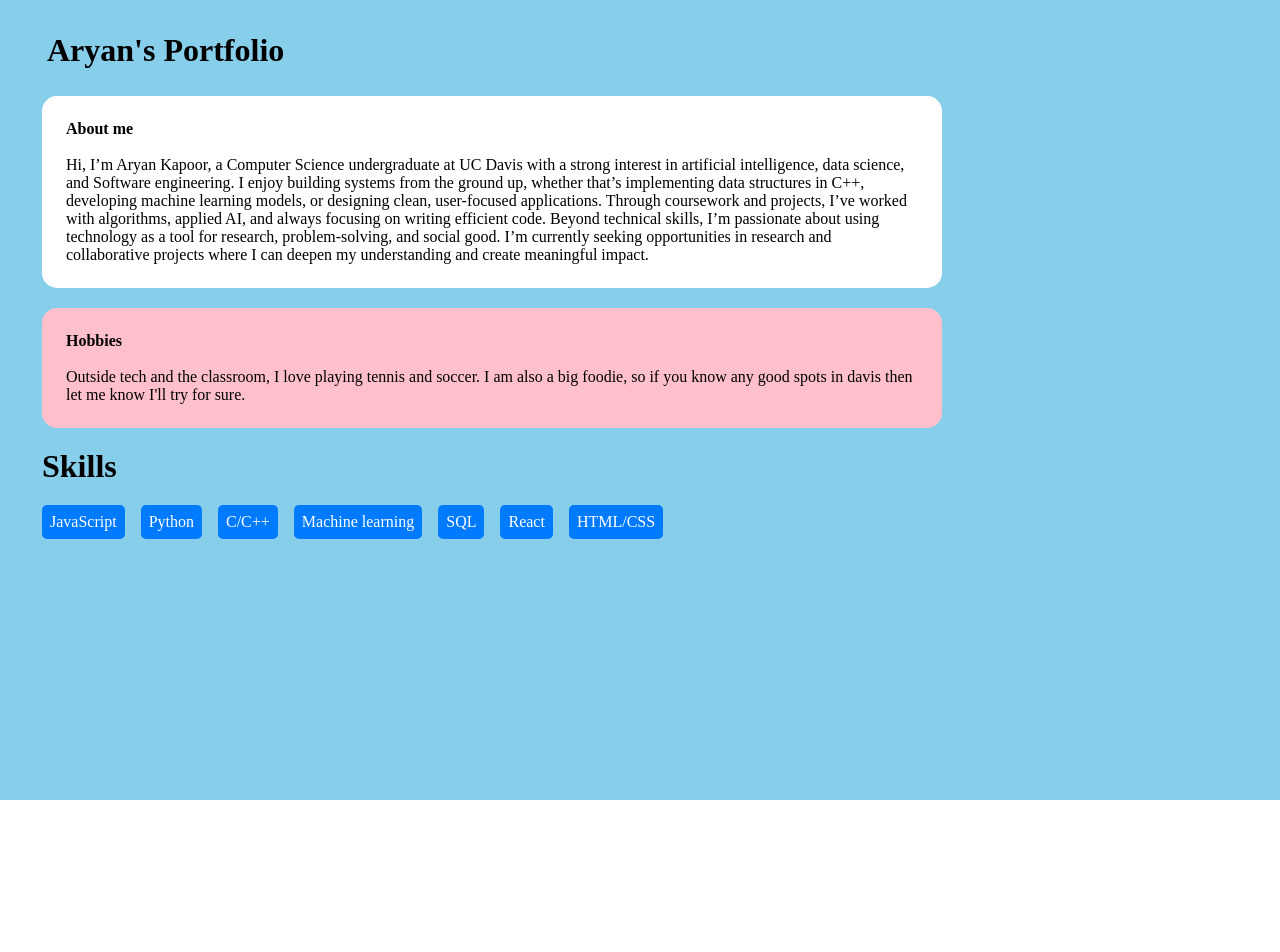
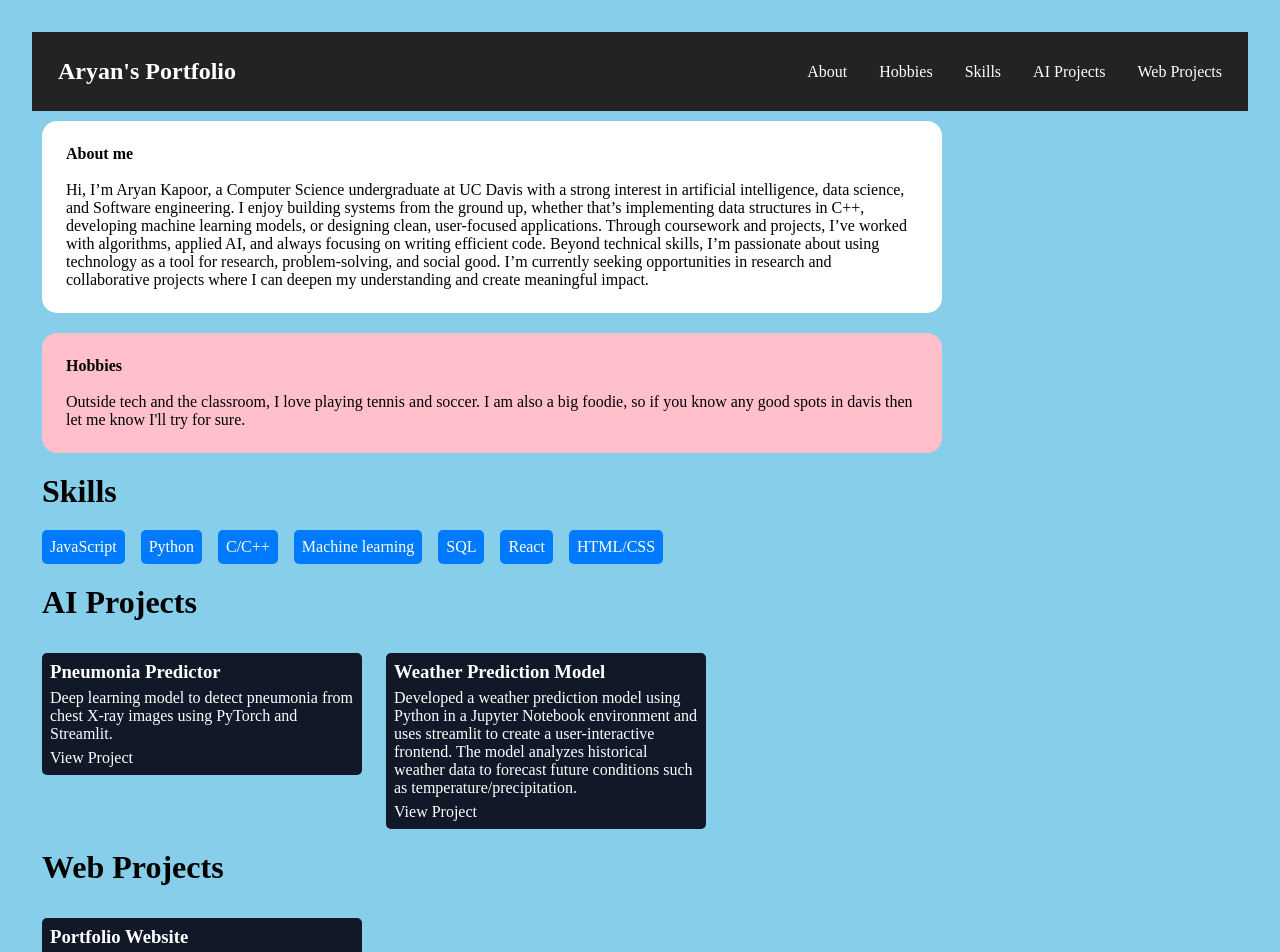
Before and after one commit to YashPradhan/include-jcc-portfolios, a Next.js app: page /aryan in a window 1280 px wide. Shown: the top 952 px of the page. Before the commit the page ends 800 px from the top, so only its background shows below. Built offline with nearby package versions, Linux system fonts and the light colour scheme.

Commit message:
added nav bar

```diff
--- a/app/(members)/aryan/page.jsx
+++ b/app/(members)/aryan/page.jsx
@@ -1,10 +1,47 @@
 import styles from "./page.module.scss";
 
+const projects = [
+  {
+    id: 1,
+    title: "Pneumonia Predictor",
+    category: "AI",
+    tech: ["Pytorch", "Neural Networks","Streamlit"],
+    link: "https://github.com/AryanKpr/pneumonia-predictor",
+    description:"Deep learning model to detect pneumonia from chest X-ray images using PyTorch and Streamlit."
+  },
+  {
+    id: 2,
+    title: "Portfolio Website",
+    category: "Web",
+    tech: ["React", "CSS"],
+    link: "https://github.com/AryanKpr/portfolio",
+   description:"Personal portfolio website created with React to demonstrate frontend development skills and share projects and experience with deployment on Vercel to showcase projects and skills"
+  },
+  {
+    id: 3,
+    title: "Weather Prediction Model",
+    category: "AI",
+    tech: ["Python","Scikit-learn","Streamlit"],
+    link: "https://github.com/AryanKpr/Weather-Prediction-Model",
+    description:"Developed a weather prediction model using Python in a Jupyter Notebook environment and uses streamlit to create a user-interactive frontend. The model analyzes historical weather data to forecast future conditions such as temperature/precipitation."
+  }
+]
 export default function AryanPage() {
   return (
     <div className={styles.container}>
-      <h1 className={styles.title}>Aryan's Portfolio</h1>
-      <p className={styles.description}>
+      <header className={styles.header}>
+        <nav>
+          <h1>Aryan's Portfolio</h1>
+          <ul>
+            <li><a href="#about">About</a></li>
+            <li><a href="#hobbies">Hobbies</a></li>
+            <li><a href="#skills">Skills</a></li>
+            <li><a href="#ai-projects">AI Projects</a></li>
+            <li><a href="#web-projects">Web Projects</a></li>
+          </ul>
+        </nav>
+      </header>
+      <p id = "about" className={styles.description}>
       <strong>About me</strong>
       <br></br>
       <br></br>
@@ -14,14 +51,14 @@ export default function AryanPage() {
          applied AI, and always focusing on writing efficient code. Beyond technical skills, I’m passionate about using
          technology as a tool for research, problem-solving, and social good. I’m currently seeking opportunities in research and collaborative
          projects where I can deepen my understanding and create meaningful impact.</p>
-    <p className={styles.hobbies}>
+    <p id = "hobbies" className={styles.hobbies}>
       <strong>Hobbies</strong>
       <br></br>
       <br></br>
       Outside tech and the classroom, I love playing tennis and soccer. I am also a big foodie, so if you know any good spots in davis then let me know I'll try for sure.
 
     </p>
-    <div className={styles.skills}>
+    <div id = "skills" className={styles.skills}>
     <h1 className={styles.skills_header}>Skills</h1>
     <ul>
         <li>JavaScript</li>
@@ -33,6 +70,32 @@ export default function AryanPage() {
         <li>HTML/CSS</li>
     </ul>
     </div>
+    <div id = "ai-projects" className={styles.projects}>
+      <h1>AI Projects</h1>
+      <div className={styles.projectGrid}>
+      {projects.filter(project => project.category=="AI")
+      .map((project => (
+        <div key={project.id} className={styles.projectCards}>
+        <h3><strong>{project.title}</strong></h3>
+        <p className={styles.projectDesc}>{project.description}</p>
+        <a href = {project.link} className={styles.projectLink}>View Project</a>
+        </div>
+      )))}
+      </div>
+    </div>
+    <div id = "web-projects" className={styles.projects}>
+      <h1>Web Projects</h1>
+      <div className={styles.projectGrid}>
+      {projects.filter(project => project.category=="Web")
+      .map((project => (
+        <div key={project.id} className={styles.projectCards}>
+        <h3><strong>{project.title}</strong></h3>
+        <p className={styles.projectDesc}>{project.description}</p>
+        <a href = {project.link} className={styles.projectLink}>View Project</a>
+        </div>
+      )))}
+      </div>
+    </div>
     </div>
   );
 }
--- a/app/(members)/aryan/page.module.scss
+++ b/app/(members)/aryan/page.module.scss
@@ -20,6 +20,7 @@
   align-items: flex-start;
   width: 900px;
   border-radius: 15px;
+  margin-top: 10px;
 }
 .hobbies{
   background-color: pink;
@@ -50,3 +51,71 @@
   padding: 0.5rem 0.5rem;
   border-radius: 5px;
 }
+
+.projects {
+  display: flex;
+  flex-direction: column;
+  gap: 1.5rem;
+  margin-top: 20px;
+  margin-left: 10px;
+}
+
+.projectGrid {
+  margin-top: 8px;
+  display: flex;
+  flex-wrap: wrap;
+  gap: 1.5rem;
+  justify-content: flex-start;
+  align-items: flex-start;
+}
+.projectCards{
+  display: flex;
+  flex-wrap: wrap;
+  background:  #111827;
+  padding: 0.5rem 0.5rem;
+  color: white;
+  border-radius: 5px;
+  min-width: 250px;
+  max-width: 320px;
+
+}
+.projectLink {
+  margin-top: 6px;
+  display: block;
+  color: inherit;
+  text-decoration: none;
+}
+
+.projectLink:hover {
+  color: #800080;
+}
+.projectDesc {
+  margin-top: 6px;
+  flex-basis: 100%;
+}
+.header {
+  background: #232323;
+  color: white;
+  padding: 1rem;
+  position: sticky;
+  top: 0;
+}
+
+.header nav {
+  display: flex;
+  justify-content: space-between;
+  align-items: center;
+  max-width: 1200px;
+  margin: 10px;
+}
+
+.header ul {
+  display: flex;
+  list-style: none;
+  gap: 2rem;
+}
+
+.header a {
+  color: white;
+  text-decoration: none;
+}
```
